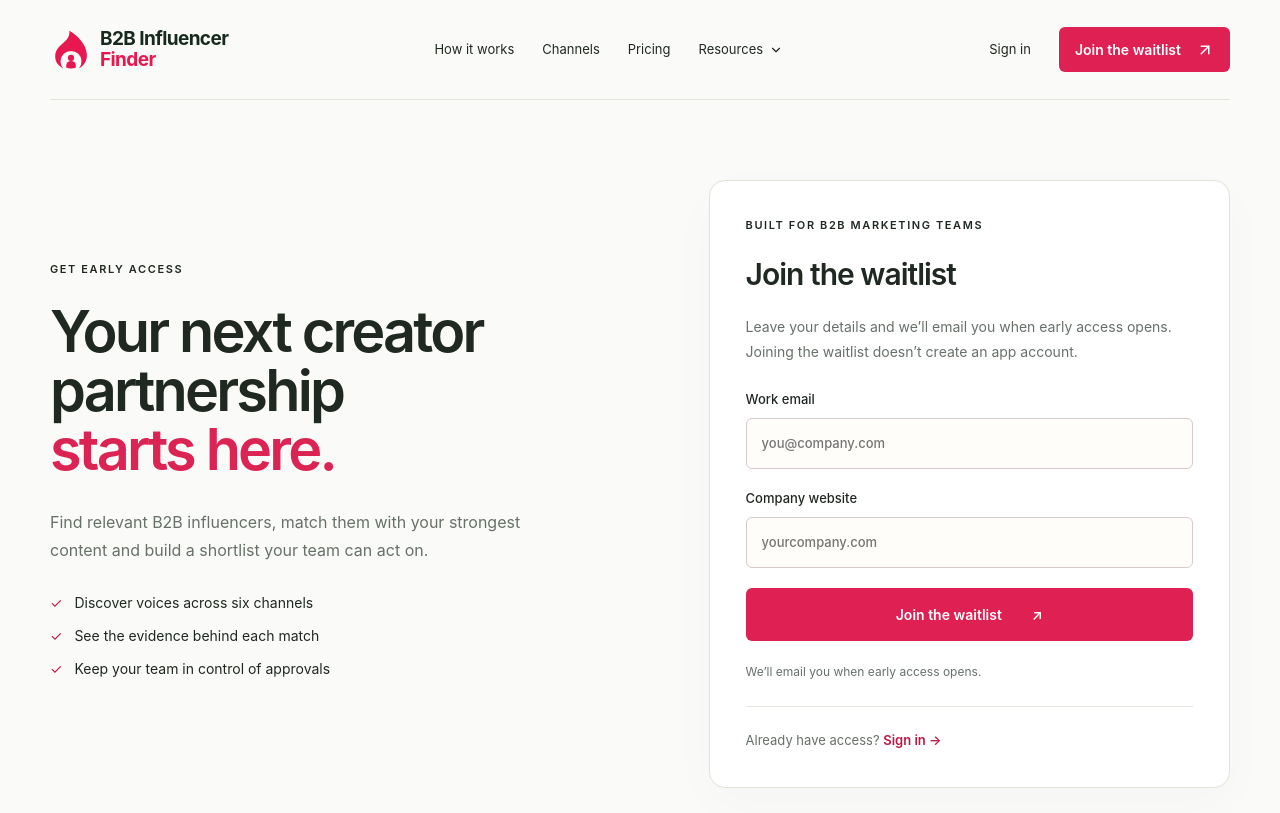
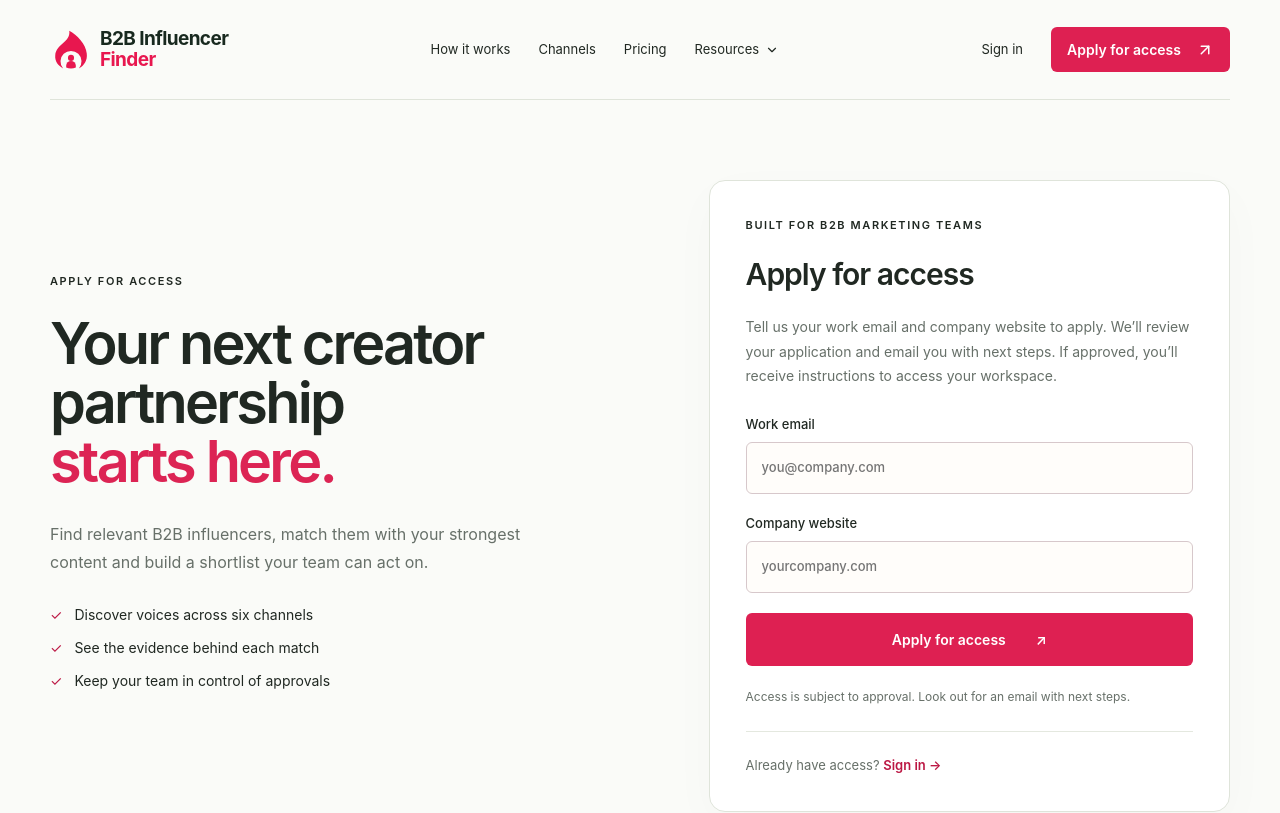
Before and after one commit to kirsty-sharman/b2binfluencerfinder, a Next.js app: page /sign-up in a window 1280 px wide. Shown: the top 813 px of the page. Built offline with nearby package versions, Linux system fonts and the light colour scheme.

Commit message:
Update access application copy, simplify estimator, and improve favicon

```diff
--- a/app/contact/page.tsx
+++ b/app/contact/page.tsx
@@ -8,7 +8,7 @@ import "../marketing.css";
 export const metadata: Metadata = { alternates: { canonical: BLOG_ORIGIN + "/contact" }, title: "Contact us | B2B Influencer Finder" };
 export default function ContactPage() {
   return <div className="marketing"><MarketingNavigation/><main className="marketing-access marketing-wrap">
-    <section><span className="marketing-eyebrow">Contact us</span><h1>Let’s talk<br/><em>B2B creators.</em></h1><p>Have a question about the platform, managed outreach or early access? Send us a message.</p></section>
+    <section><span className="marketing-eyebrow">Contact us</span><h1>Let’s talk<br/><em>B2B creators.</em></h1><p>Have a question about the platform, managed outreach or applying for access? Send us a message.</p></section>
     <section className="marketing-access-card" aria-labelledby="contact-heading"><h2 id="contact-heading">How can we help?</h2><ContactForm/></section>
   </main><MarketingFooter/></div>;
 }
--- a/app/page.tsx
+++ b/app/page.tsx
@@ -9,7 +9,7 @@ import { MarketingNavigation } from "@/components/marketing-navigation";
 import "./marketing.css";
 export const metadata: Metadata = { alternates: { canonical: BLOG_ORIGIN },
   title: "B2B Influencer Finder | Your AI creator discovery agent",
-  description: "Find relevant B2B influencers and creators across LinkedIn, YouTube, podcasts, newsletters, blogs and X. Match them with your strongest content. Join the waitlist.",
+  description: "Find relevant B2B influencers and creators across LinkedIn, YouTube, podcasts, newsletters, blogs and X. Match them with your strongest content. Apply for access.",
 };
 const channels = [
   [BriefcaseBusiness, "LinkedIn", "Industry experts and professional creators sharing insights with business audiences."],
@@ -56,7 +56,7 @@ export default function HomePage() {
         </div>
         <footer><h3>We help you find those experts.</h3><p>Match your best content with relevant creators who could turn it into an article, video or newsletter.</p><small>Expert coverage can help people and AI discover your brand. It doesn’t guarantee an AI recommendation.</small></footer>
       </section>
-      <section id="plans" className="marketing-section marketing-wrap"><span className="marketing-eyebrow">Choose your approach · Early access plans</span><h2>Run it yourself.<br/>Or get hands-on help from our team.</h2><div className="marketing-plan-grid">{[
+      <section id="plans" className="marketing-section marketing-wrap"><span className="marketing-eyebrow">Choose your approach · Plans</span><h2>Run it yourself.<br/>Or get hands-on help from our team.</h2><div className="marketing-plan-grid">{[
         {name:"Finder",type:"Software only",price:"80",description:"Use the software to find and shortlist creators. You handle outreach and manage the partnerships.",features:["B2B influencer discovery","LinkedIn, YouTube, podcasts, newsletters, blogs & X","Website and content analysis","Creator-to-content matching","Collaboration ideas","Match evidence","Approve / reject workflow","Creator shortlist"],cta:"Start finding influencers"},
         {name:"Managed",type:"Software + human to help you with outreach and bookings.",price:"800",description:"Get the software plus a real team to review matches, contact creators and follow up for you.",features:["Everything in Finder","Human-reviewed matches","Personalized creator outreach","Follow-ups","Response management","Collaboration support"],cta:"Get managed outreach"},
       ].map(plan=><article className="marketing-plan" key={plan.name}><h3>{plan.name}</h3><span className="marketing-plan-type">{plan.type}</span><p className="marketing-price"><strong>${plan.price}</strong> /month</p><p>{plan.description}</p><ul>{plan.features.map(feature=><li key={feature}>{feature}</li>)}</ul>{plan.name==="Managed"?<p className="marketing-fine">You approve who we contact. We handle outreach. Fees charged by creators are separate.</p>:null}<CTA label={plan.cta}/></article>)}</div></section>
@@ -65,7 +65,7 @@ export default function HomePage() {
         <ul className="b2b-industries">{["B2B SaaS Companies", "B2B Financial Services", "B2B Agencies", "B2B Professional Services", "B2B Sales Teams", "B2B HR Companies", "B2B Marketers", "Specialist B2B Industries"].map((industry, index) => <li key={industry}><span className="b2b-industry-number" aria-hidden="true">{String(index + 1).padStart(2, "0")}</span><span>{industry}</span></li>)}</ul>
         <div className="b2b-principle"><span className="b2b-principle-label">The audience that matters</span><p>The right <strong>10,00</strong> people.<br/><span>More valuable than the wrong million.</span></p><Image className="b2b-principle-photo" src="/photos/audience.webp" alt="Illustrative small group of professionals engaged in an industry workshop" width={1200} height={800} sizes="(max-width:800px) 90vw, 320px"/></div>
       </section>
-      <section id="waitlist" className="marketing-waitlist"><div className="marketing-wrap"><div><span className="marketing-eyebrow">Get early access</span><h2>Get your expertise into<br/><em>the industry conversation.</em></h2><p>Find relevant B2B influencers who can bring their own perspective to your strongest ideas—and introduce your expertise to a wider audience.</p></div><div><CTA label="Find my B2B influencers"/><p className="marketing-fine">Starting at $80/month. Join the waitlist for early access.</p></div></div></section>
+      <section id="waitlist" className="marketing-waitlist"><div className="marketing-wrap"><div><span className="marketing-eyebrow">Apply for access</span><h2>Get your expertise into<br/><em>the industry conversation.</em></h2><p>Find relevant B2B influencers who can bring their own perspective to your strongest ideas—and introduce your expertise to a wider audience.</p></div><div><CTA label="Find my B2B influencers"/><p className="marketing-fine">Starting at $80/month. Apply for access today.</p></div></div></section>
     <div className="marketing-wrap"><ResourcePaths/></div></main><MarketingFooter/>
   </div>;
 }
--- a/app/rate-estimator/page.tsx
+++ b/app/rate-estimator/page.tsx
@@ -9,5 +9,5 @@ import "../marketing.css";
 
 export const metadata: Metadata = { alternates: { canonical: BLOG_ORIGIN + "/rate-estimator" }, title: "B2B Creator Rate Estimator | B2B Influencer Finder", description: "Plan a starting offer for an original LinkedIn post, X post, newsletter piece or YouTube video with our B2B creator rate estimator." };
 export default function RateEstimatorPage() {
-  return <div className="marketing"><MarketingNavigation/><main className="marketing-wrap rate-page"><div className="rate-page-heading"><span className="marketing-eyebrow">Plan your creator budget</span><h1>What should you offer<br/>a B2B creator?</h1><p>Choose a channel and enter their audience size to estimate a starting offer for an original educational piece.</p></div><RateEstimator/><p className="rate-public-cta">Need the right people first? <Link href="/sign-up">Join the waitlist for B2B Influencer Finder →</Link></p><div className="marketing-wrap"><ResourcePaths/></div></main><MarketingFooter/></div>;
+  return <div className="marketing"><MarketingNavigation/><main className="marketing-wrap rate-page"><div className="rate-page-heading"><span className="marketing-eyebrow">Plan your creator budget</span><h1>What should you offer<br/>a B2B creator?</h1><p>Choose a channel and enter their audience size to estimate a starting offer for an original educational piece.</p></div><RateEstimator/><p className="rate-public-cta">Need the right people first? <Link href="/sign-up">Apply for access to B2B Influencer Finder →</Link></p><div className="marketing-wrap"><ResourcePaths/></div></main><MarketingFooter/></div>;
 }
--- a/app/sign-in/page.tsx
+++ b/app/sign-in/page.tsx
@@ -5,4 +5,4 @@ import { isSupabaseConfigured } from "@/lib/supabase/config";
 import { MarketingNavigation } from "@/components/marketing-navigation";
 import "../marketing.css";
 export const metadata:Metadata={title:"Sign in | B2B Influencer Finder"};
-export default function SignInPage(){return <div className="marketing"><MarketingNavigation/><main className="marketing-access marketing-wrap"><section><span className="marketing-eyebrow">Your discovery workspace</span><h1>Great partnerships<br/>start with<br/><em>a relevant match.</em></h1><p>Pick up where you left off. Explore influencers and creators, review the evidence and build your next shortlist.</p></section><section className="marketing-access-card"><SignInForm previewMode={!isSupabaseConfigured()}/><div className="marketing-access-switch">New to B2B Influencer Finder? <Link href="/sign-up">Join the waitlist →</Link></div></section></main><footer className="marketing-footer marketing-wrap"><Link href="/">← Back to home</Link></footer></div>;}
+export default function SignInPage(){return <div className="marketing"><MarketingNavigation/><main className="marketing-access marketing-wrap"><section><span className="marketing-eyebrow">Your discovery workspace</span><h1>Great partnerships<br/>start with<br/><em>a relevant match.</em></h1><p>Pick up where you left off. Explore influencers and creators, review the evidence and build your next shortlist.</p></section><section className="marketing-access-card"><SignInForm previewMode={!isSupabaseConfigured()}/><div className="marketing-access-switch">New to B2B Influencer Finder? <Link href="/sign-up">Apply for access →</Link></div></section></main><footer className="marketing-footer marketing-wrap"><Link href="/">← Back to home</Link></footer></div>;}
--- a/app/sign-up/page.tsx
+++ b/app/sign-up/page.tsx
@@ -3,5 +3,5 @@ import Link from "next/link";
 import { MarketingNavigation } from "@/components/marketing-navigation";
 import { WaitlistForm } from "@/components/waitlist-form";
 import "../marketing.css";
-export const metadata:Metadata={title:"Join the waitlist | B2B Influencer Finder",description:"Request early access to your AI agent for B2B influencer and creator discovery."};
-export default function SignUpPage(){return <div className="marketing"><MarketingNavigation/><main className="marketing-access marketing-wrap"><section><span className="marketing-eyebrow">Get early access</span><h1>Your next creator<br/>partnership<br/><em>starts here.</em></h1><p>Find relevant B2B influencers, match them with your strongest content and build a shortlist your team can act on.</p><ul className="marketing-access-benefits"><li>Discover voices across six channels</li><li>See the evidence behind each match</li><li>Keep your team in control of approvals</li></ul></section><section className="marketing-access-card" aria-labelledby="signup-title"><span className="marketing-eyebrow">Built for B2B marketing teams</span><h2 id="signup-title">Join the waitlist</h2><p>Leave your details and we’ll email you when early access opens. Joining the waitlist doesn’t create an app account.</p><WaitlistForm/><div className="marketing-access-switch">Already have access? <Link href="/sign-in">Sign in →</Link></div></section></main><footer className="marketing-footer marketing-wrap"><Link href="/">← Back to home</Link></footer></div>;}
+export const metadata:Metadata={title:"Apply for access | B2B Influencer Finder",description:"Apply for access to your AI agent for B2B influencer and creator discovery."};
+export default function SignUpPage(){return <div className="marketing"><MarketingNavigation/><main className="marketing-access marketing-wrap"><section><span className="marketing-eyebrow">Apply for access</span><h1>Your next creator<br/>partnership<br/><em>starts here.</em></h1><p>Find relevant B2B influencers, match them with your strongest content and build a shortlist your team can act on.</p><ul className="marketing-access-benefits"><li>Discover voices across six channels</li><li>See the evidence behind each match</li><li>Keep your team in control of approvals</li></ul></section><section className="marketing-access-card" aria-labelledby="signup-title"><span className="marketing-eyebrow">Built for B2B marketing teams</span><h2 id="signup-title">Apply for access</h2><p>Tell us your work email and company website to apply. We’ll review your application and email you with next steps. If approved, you’ll receive instructions to access your workspace.</p><WaitlistForm/><div className="marketing-access-switch">Already have access? <Link href="/sign-in">Sign in →</Link></div></section></main><footer className="marketing-footer marketing-wrap"><Link href="/">← Back to home</Link></footer></div>;}
--- a/app/waitlist/actions.ts
+++ b/app/waitlist/actions.ts
@@ -15,13 +15,13 @@ export async function joinWaitlist(_: WaitlistState, data: FormData): Promise<Wa
     if (error) {
       // Log the error code only: database error details can contain submitted personal data.
       console.error("Waitlist submission failed", { code: error.code, missingMigration: error.code === "PGRST202" });
-      return { error: "Waitlist signup is temporarily unavailable. Please try again later." };
+      return { error: "Applications are temporarily unavailable. Please try again later." };
     }
     return { success: true };
   } catch {
     console.error("Waitlist submission failed before completion", {
       supabaseConfigured: Boolean(process.env.NEXT_PUBLIC_SUPABASE_URL && process.env.NEXT_PUBLIC_SUPABASE_PUBLISHABLE_KEY),
     });
-    return { error: "Waitlist signup is temporarily unavailable. Please try again later." };
+    return { error: "Applications are temporarily unavailable. Please try again later." };
   }
 }
--- a/components/marketing-footer.tsx
+++ b/components/marketing-footer.tsx
@@ -5,7 +5,7 @@ import { ArrowUpRight } from "lucide-react";
 export function MarketingFooter() {
   return <footer className="site-footer"><div className="marketing-wrap">
     <div className="site-footer-grid"><div className="site-footer-brand"><BrandLogo inverse/><p>Find the niche voices<br/>your buyers already trust.</p></div>
-    <nav aria-label="Company"><h2>Company</h2><Link href="/sign-up">Join the waitlist</Link><Link href="/sign-in">Login</Link><Link href="/#how-it-works">How it works</Link><Link href="/contact">Contact us</Link></nav>
+    <nav aria-label="Company"><h2>Company</h2><Link href="/sign-up">Apply for access</Link><Link href="/sign-in">Login</Link><Link href="/#how-it-works">How it works</Link><Link href="/contact">Contact us</Link></nav>
     <nav aria-label="Resources"><h2>Resources</h2><Link href="/blog">Blog</Link><Link href="/#how-it-works">How it works</Link><Link href="/site-map">Sitemap</Link><Link href="/rate-estimator">Rate estimator <ArrowUpRight size={14} aria-hidden="true"/></Link></nav></div>
     <div className="site-footer-bottom"><span>© {new Date().getFullYear()} B2B Influencer Finder</span><span>Built for B2B. Focused on relevance.</span></div>
   </div></footer>;
--- a/components/marketing-navigation.tsx
+++ b/components/marketing-navigation.tsx
@@ -2,5 +2,5 @@ import { BrandLogo } from "@/components/brand-logo";
 import Link from "next/link";
 import { ArrowUpRight, ChevronDown } from "lucide-react";
 export function MarketingNavigation() {
-  return <header className="marketing-nav marketing-wrap"><BrandLogo/><nav aria-label="Main navigation"><Link href="/#how-it-works">How it works</Link><Link href="/#channels">Channels</Link><Link href="/#plans">Pricing</Link><details className="marketing-resources"><summary>Resources <ChevronDown size={14} aria-hidden="true"/></summary><div className="marketing-resources-menu"><Link href="/blog">Blog</Link><Link href="/rate-estimator">Rate estimator</Link></div></details></nav><div className="marketing-nav-actions"><Link href="/sign-in">Sign in</Link><Link className="marketing-cta" href="/sign-up">Join the waitlist <ArrowUpRight size={18}/></Link></div></header>;
+  return <header className="marketing-nav marketing-wrap"><BrandLogo/><nav aria-label="Main navigation"><Link href="/#how-it-works">How it works</Link><Link href="/#channels">Channels</Link><Link href="/#plans">Pricing</Link><details className="marketing-resources"><summary>Resources <ChevronDown size={14} aria-hidden="true"/></summary><div className="marketing-resources-menu"><Link href="/blog">Blog</Link><Link href="/rate-estimator">Rate estimator</Link></div></details></nav><div className="marketing-nav-actions"><Link href="/sign-in">Sign in</Link><Link className="marketing-cta" href="/sign-up">Apply for access <ArrowUpRight size={18}/></Link></div></header>;
 }
--- a/components/rate-estimator.tsx
+++ b/components/rate-estimator.tsx
@@ -44,6 +44,5 @@ export function RateEstimator() {
         <div className="rate-result-note">An estimated offer, not a confirmed creator rate.</div>
       </div>
     </div>
-    <details className="rate-method"><summary>How this estimate is calculated</summary><p>These are our starting-offer benchmarks for substantive B2B content, not surveyed market rates. Between the listed audience sizes, we interpolate in a straight line. Total offers rise with audience size, while the cost per 1,000 falls. Displayed amounts are rounded to the nearest dollar. Audience size alone does not measure quality or audience fit. Agree scope and price with the creator; usage rights, exclusivity and extra revisions are separate.</p><table><caption>{config.label} benchmarks (USD per {config.unit})</caption><thead><tr><th>{config.audience}</th><th>Starting offer</th></tr></thead><tbody>{audienceAnchors.map((size, index) => <tr key={size}><td>{size.toLocaleString("en-US")}</td><td>{dollars(config.rates[index])}</td></tr>)}</tbody></table></details>
   </section>;
 }
--- a/components/waitlist-form.tsx
+++ b/components/waitlist-form.tsx
@@ -3,13 +3,13 @@ import { useActionState } from "react";
 import { joinWaitlist } from "@/app/waitlist/actions";
 export function WaitlistForm() {
   const [state, action, pending] = useActionState(joinWaitlist, {});
-  if (state.success) return <div className="marketing-confirmation" role="status"><h3>You’re on the list.</h3><p>We’ll be in touch when early access opens.</p></div>;
+  if (state.success) return <div className="marketing-confirmation" role="status"><h3>Application received.</h3><p>We’ll review your application and email you with next steps. If approved, you’ll receive instructions to access your workspace.</p></div>;
   return <form action={action} className="marketing-form">
     <label>Work email<input name="email" type="email" autoComplete="email" placeholder="you@company.com" required maxLength={254}/></label>
     <label>Company website<input name="website" type="text" inputMode="url" autoComplete="url" autoCapitalize="none" spellCheck={false} placeholder="yourcompany.com" required maxLength={2048}/></label>
     <div className="marketing-trap" aria-hidden="true"><label>Leave empty<input name="company_fax" tabIndex={-1} autoComplete="off"/></label></div>
-    <button className="marketing-cta" disabled={pending}>{pending ? "Joining…" : "Join the waitlist"}<span aria-hidden="true">↗</span></button>
+    <button className="marketing-cta" disabled={pending}>{pending ? "Submitting…" : "Apply for access"}<span aria-hidden="true">↗</span></button>
     {state.error ? <p role="alert">{state.error}</p> : null}
-    <p className="marketing-fine">We’ll email you when early access opens.</p>
+    <p className="marketing-fine">Access is subject to approval. Look out for an email with next steps.</p>
   </form>;
 }
```
Also changed, not shown: app/globals.css (+1 -7 lines), 1 other file (tests, documents, lock files or other folders).
